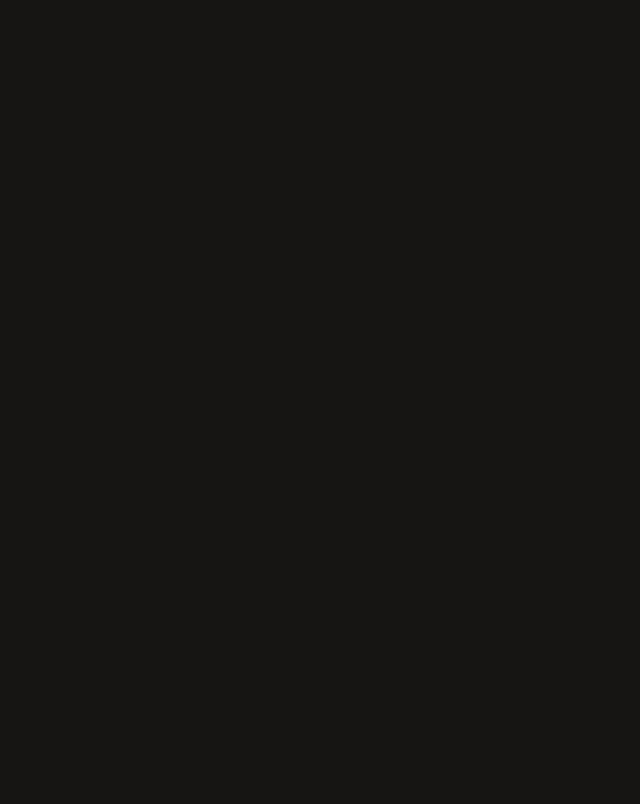
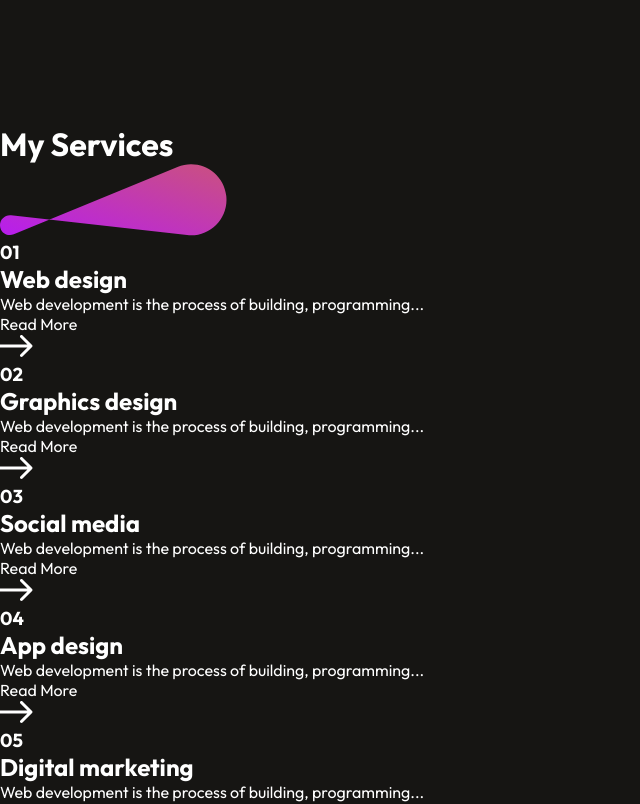
Before and after one commit to matthewpatterson211/portfolio, a React (Vite) app: page / in a window 1280 px wide. Shown: the part 2280-3084 px from the top of the page, without its empty margins (0-640 px from the left). Before the commit the page ends 2325 px from the top, so only its background shows below. Built offline with nearby package versions, Linux system fonts and the light colour scheme.

Commit message:
services

```diff
--- a/src/App.jsx
+++ b/src/App.jsx
@@ -2,6 +2,7 @@ import React from "react";
 import Navbar from "./Components/Navbar/Navbar";
 import Hero from "./Components/Hero/Hero";
 import About from "./Components/About/About";
+import Services from "./Components/Services/Services";
 
 const App = () => {
   return (
@@ -9,6 +10,7 @@ const App = () => {
       <Navbar/>
       <Hero/>
       <About/>
+      <Services/>
     </div>
   )
 }
--- /dev/null
+++ b/src/Components/Services/Services.jsx
@@ -0,0 +1,31 @@
+import React from 'react'
+import './Services.css'
+import theme_pattern from '../../assets/theme_pattern.svg'
+import Services_Data from '../../assets/services_data'
+import arrow_icon from '../../assets/arrow_icon.svg'
+
+const Services = () => {
+  return (
+    <div className='services'>
+        <div className="services-title">
+            <h1>My Services</h1>
+            <img src={theme_pattern} alt="" />
+        </div>
+        <div className="services-container">
+            {Services_Data.map((service,index)=>{
+                return <div key={index} className='services-format'>
+                    <h3>{service.s_no}</h3>
+                    <h2>{service.s_name}</h2>
+                    <p>{service.s_desc}</p>
+                    <div className='services-readmore'>
+                        <p>Read More</p>
+                        <img src={arrow_icon} alt="" />
+                    </div>
+                </div>
+            })}
+        </div>
+    </div>
+  )
+}
+
+export default Services
```
Also changed, not shown: src/Components/Services/Services.css (added), src/assets/logo.png.
